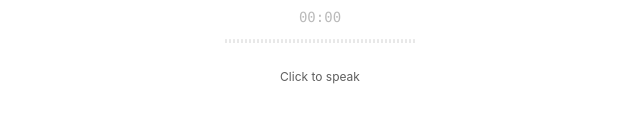
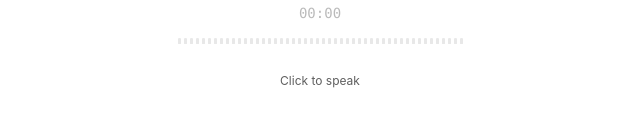
Before and after one commit to uatcathay/donut-ai-note, a website: page public/index.html in a window 1280 px wide. Shown: the part 421-546 px from the top of the page, 320-960 px from the left. Drawn offline with Linux system fonts and the light colour scheme.

Commit message:
style: visualizer 等比放大 1.5 倍（bar 3px、間距 3px、容器 288x24）
Co-Authored-By: Claude Opus 5 (1M context) <noreply@anthropic.com>

```diff
--- a/public/index.html
+++ b/public/index.html
@@ -80,13 +80,13 @@
     }
     #view-recording .timer { color: var(--fg-70); }
 
-    /* visualizer */
+    /* visualizer（相對參考元件等比放大 1.5 倍，錄音時更明顯） */
     .wave {
-      width: 256px; height: 16px; margin-bottom: 20px;
-      display: flex; align-items: center; justify-content: center; gap: 2px;
+      width: 288px; height: 24px; margin-bottom: 20px;
+      display: flex; align-items: center; justify-content: center; gap: 3px;
     }
     .wave .bar {
-      width: 2px; height: 100%; border-radius: 1px;
+      width: 3px; height: 100%; border-radius: 1.5px;
       background: var(--fg-10);
       transform: scaleY(.25); transform-origin: center;
       transition: transform .12s ease-out;
```
